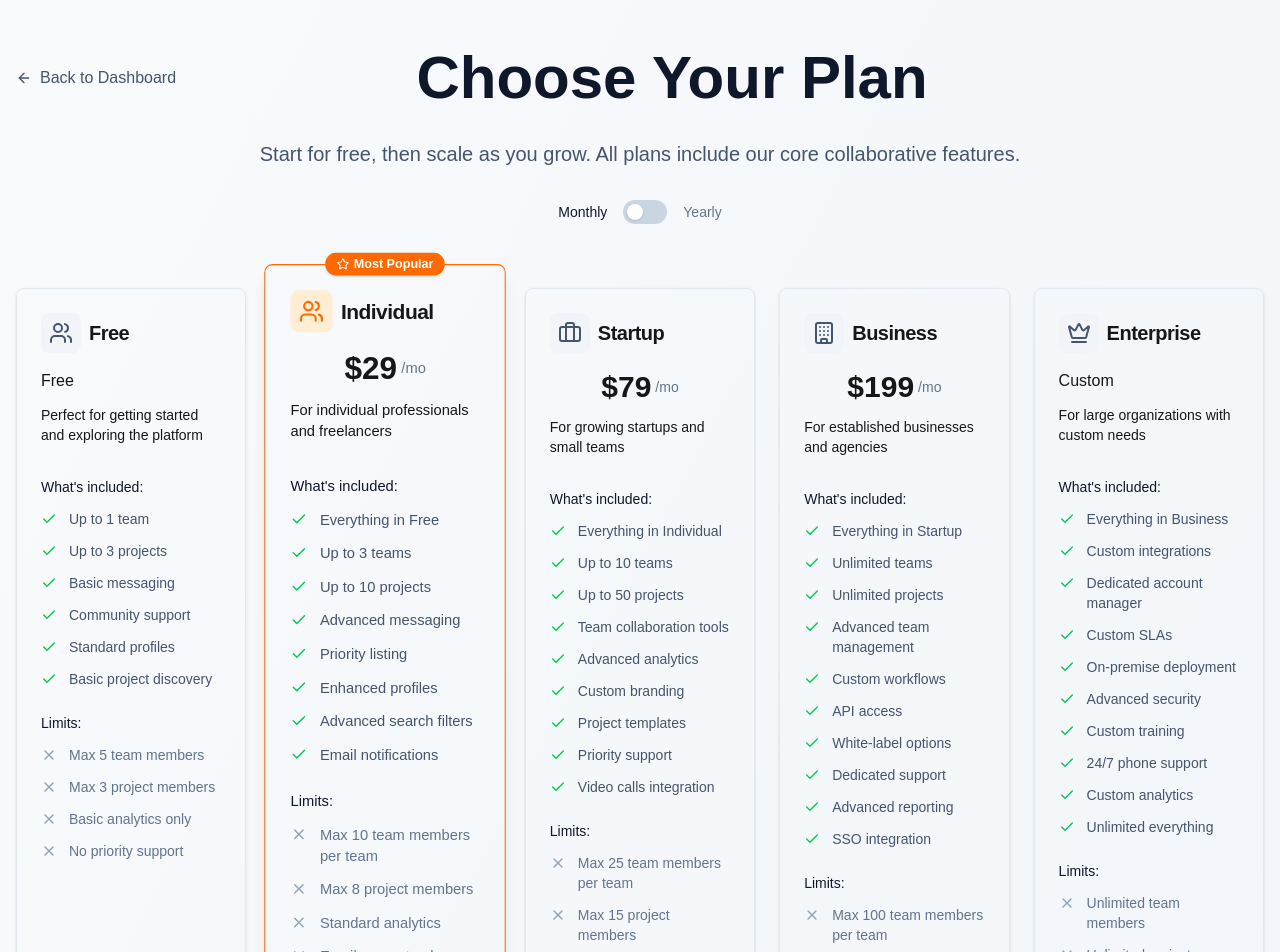
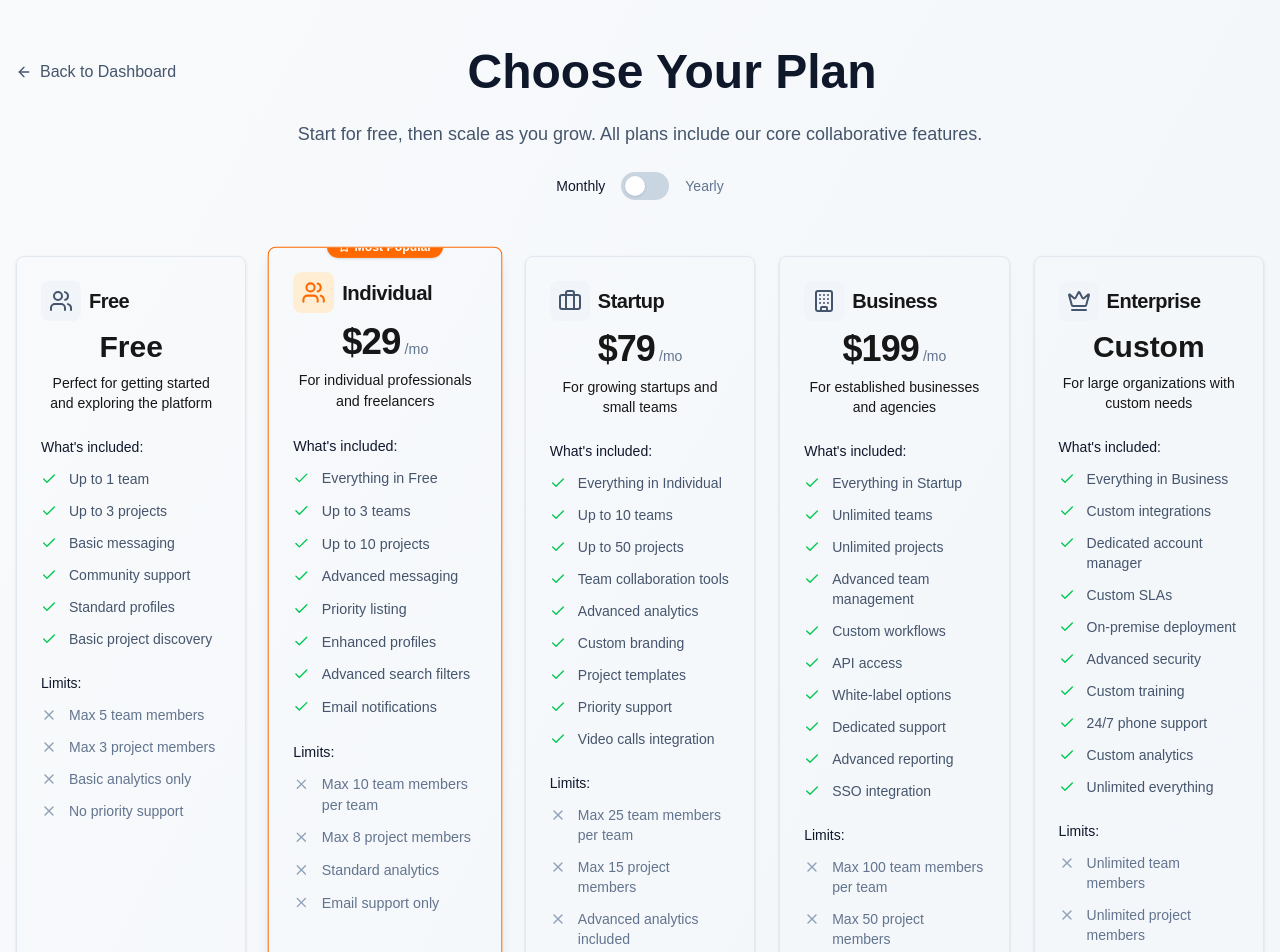
Before and after one commit to ranjeethap/FORGE, a Next.js app: page /pricing in a window 1280 px wide. Shown: the top 952 px of the page. Built offline with nearby package versions, Linux system fonts and the light colour scheme.

Commit message:
Polish pricing page: equal-height cards, centered toggle, refined price typography, footer background, aligned buttons

```diff
--- a/src/app/pricing/page.tsx
+++ b/src/app/pricing/page.tsx
@@ -172,23 +172,31 @@ export default function PricingPage() {
   const [billingCycle, setBillingCycle] = useState<'monthly' | 'yearly'>('monthly');
 
   const getPrice = (price: number | null) => {
-    if (price === null) return 'Custom';
-    if (price === 0) return 'Free';
+    if (price === null) return (
+      <div className="flex items-baseline justify-center gap-1">
+        <span className="text-3xl font-bold">Custom</span>
+      </div>
+    );
+    if (price === 0) return (
+      <div className="flex items-baseline justify-center gap-1">
+        <span className="text-3xl font-bold">Free</span>
+      </div>
+    );
 
     if (billingCycle === 'yearly') {
       const yearlyPrice = Math.floor(price * 0.8);
       return (
-        <div className="flex items-center justify-center gap-2">
+        <div className="flex items-baseline justify-center gap-2">
           <span className="text-lg line-through text-slate-400">${price}</span>
-          <span className="text-3xl font-bold">${yearlyPrice}</span>
+          <span className="text-4xl font-extrabold tracking-tight">${yearlyPrice}</span>
           <span className="text-sm text-slate-500">/mo</span>
         </div>
       );
     }
 
     return (
-      <div className="flex items-center justify-center gap-1">
-        <span className="text-3xl font-bold">${price}</span>
+      <div className="flex items-baseline justify-center gap-1">
+        <span className="text-4xl font-extrabold tracking-tight">${price}</span>
         <span className="text-sm text-slate-500">/mo</span>
       </div>
     );
@@ -218,8 +226,8 @@ export default function PricingPage() {
     <div className="min-h-screen bg-gradient-to-br from-slate-50 to-slate-100 dark:from-slate-900 dark:to-slate-800 py-12">
       <div className="container max-w-7xl mx-auto px-4">
         {/* Header */}
-        <div className="mb-16">
-          <div className="flex items-center justify-between mb-8">
+        <div className="mb-14">
+          <div className="flex items-center justify-between mb-6">
             <a
               href="/dashboard"
               className="flex items-center gap-2 text-slate-600 hover:text-slate-900 dark:text-slate-400 dark:hover:text-slate-100 transition-colors"
@@ -227,13 +235,13 @@ export default function PricingPage() {
               <ArrowLeft className="h-4 w-4" />
               Back to Dashboard
             </a>
-            <h1 className="text-4xl md:text-6xl font-bold text-slate-900 dark:text-slate-100">
+            <h1 className="text-4xl md:text-5xl font-bold text-slate-900 dark:text-slate-100">
               Choose Your Plan
             </h1>
-            <div className="w-24" /> {/* Spacer for centering */}
+            <div className="w-24" />
           </div>
 
-          <p className="text-xl text-slate-600 dark:text-slate-400 mb-8 text-center max-w-3xl mx-auto">
+          <p className="text-lg text-slate-600 dark:text-slate-400 mb-6 text-center max-w-3xl mx-auto">
             Start for free, then scale as you grow. All plans include our core collaborative features.
           </p>
 
@@ -244,12 +252,12 @@ export default function PricingPage() {
             </span>
             <button
               onClick={() => setBillingCycle(billingCycle === 'monthly' ? 'yearly' : 'monthly')}
-              className={`relative inline-flex h-6 w-11 items-center rounded-full transition-colors focus:outline-none focus:ring-2 focus:ring-orange-500 focus:ring-offset-2 ${
+              className={`relative inline-flex h-7 w-12 items-center rounded-full transition-colors focus:outline-none focus:ring-2 focus:ring-orange-500 focus:ring-offset-2 ${
                 billingCycle === 'yearly' ? 'bg-orange-500' : 'bg-slate-300 dark:bg-slate-600'
               }`}
             >
               <span
-                className={`inline-block h-4 w-4 transform rounded-full bg-white shadow-sm transition-transform ${
+                className={`inline-block h-5 w-5 transform rounded-full bg-white shadow-sm transition-transform ${
                   billingCycle === 'yearly' ? 'translate-x-6' : 'translate-x-1'
                 }`}
               />
@@ -266,21 +274,21 @@ export default function PricingPage() {
         </div>
 
         {/* Pricing Cards */}
-        <div className="grid grid-cols-1 md:grid-cols-2 lg:grid-cols-3 xl:grid-cols-5 gap-6 mb-16">
+        <div className="grid grid-cols-1 md:grid-cols-2 lg:grid-cols-3 xl:grid-cols-5 gap-6 mb-16 items-stretch">
           {pricingTiers.map((tier) => {
             const IconComponent = tier.icon;
 
             return (
               <Card
                 key={tier.tier}
-                className={`relative flex flex-col ${
+                className={`relative h-full flex flex-col overflow-hidden ${
                   tier.popular
-                    ? 'border-orange-500 shadow-lg scale-105 z-10'
+                    ? 'border-orange-500 shadow-lg scale-[1.02] z-10'
                     : 'border-slate-200 dark:border-slate-700'
                 } transition-all duration-200 hover:shadow-lg`}
               >
                 {tier.popular && (
-                  <div className="absolute -top-3 left-1/2 transform -translate-x-1/2">
+                  <div className="absolute -top-3 left-1/2 -translate-x-1/2">
                     <Badge className="bg-orange-500 text-white shadow-sm">
                       <Star className="h-3 w-3 mr-1" />
                       Most Popular
@@ -288,20 +296,18 @@ export default function PricingPage() {
                   </div>
                 )}
 
-                <CardHeader className="flex-grow-0">
-                  <div className="flex items-center gap-2 mb-4">
+                <CardHeader className="pb-2">
+                  <div className="flex items-center gap-2 mb-2">
                     <div className={`p-2 rounded-lg ${tier.popular ? 'bg-orange-100' : 'bg-slate-100 dark:bg-slate-800'}`}>
                       <IconComponent className={`h-6 w-6 ${tier.popular ? 'text-orange-500' : 'text-slate-600 dark:text-slate-400'}`} />
                     </div>
                     <CardTitle className="text-xl">{tier.name}</CardTitle>
                   </div>
-                  <div className="mb-3">
-                    {getPrice(tier.price)}
-                  </div>
-                  <CardDescription className="min-h-[48px]">{tier.description}</CardDescription>
+                  <div className="mb-2">{getPrice(tier.price)}</div>
+                  <CardDescription className="min-h-[48px] text-center">{tier.description}</CardDescription>
                 </CardHeader>
 
-                <CardContent className="space-y-6 flex-grow">
+                <CardContent className="space-y-6 flex-1 pt-2">
                   {/* Included Features */}
                   <div>
                     <h4 className="font-medium text-sm text-slate-900 dark:text-slate-100 mb-3">
@@ -320,9 +326,7 @@ export default function PricingPage() {
                   {/* Limits */}
                   {tier.features.limits.length > 0 && (
                     <div>
-                      <h4 className="font-medium text-sm text-slate-900 dark:text-slate-100 mb-3">
-                        Limits:
-                      </h4>
+                      <h4 className="font-medium text-sm text-slate-900 dark:text-slate-100 mb-3">Limits:</h4>
                       <ul className="space-y-3">
                         {tier.features.limits.map((limit, index) => (
                           <li key={index} className="flex items-start gap-3 text-sm">
@@ -335,7 +339,7 @@ export default function PricingPage() {
                   )}
                 </CardContent>
 
-                <CardFooter className="pt-6">
+                <CardFooter className="pt-4 mt-auto bg-slate-50/50 dark:bg-slate-900/20 border-t border-slate-100 dark:border-slate-800">
                   <div className="flex flex-col gap-3 w-full">
                     <Button
                       className={`w-full py-6 text-base font-medium ${
@@ -348,13 +352,17 @@ export default function PricingPage() {
                       {tier.cta}
                     </Button>
                     {['INDIVIDUAL','STARTUP','BUSINESS'].includes(tier.tier) && (
-                      <Button variant="outline" className="w-full py-6" onClick={() => {
-                        const email = localStorage.getItem('userEmail') || '';
-                        const firstName = localStorage.getItem('userFirstName') || '';
-                        const lastName = localStorage.getItem('userLastName') || '';
-                        const qs = new URLSearchParams({ plan: tier.tier, email, firstName, lastName, billingCycle, trial: '1' });
-                        window.location.href = `/checkout?${qs.toString()}`;
-                      }}>
+                      <Button
+                        variant="outline"
+                        className="w-full py-6 border-slate-300 dark:border-slate-700"
+                        onClick={() => {
+                          const email = localStorage.getItem('userEmail') || '';
+                          const firstName = localStorage.getItem('userFirstName') || '';
+                          const lastName = localStorage.getItem('userLastName') || '';
+                          const qs = new URLSearchParams({ plan: tier.tier, email, firstName, lastName, billingCycle, trial: '1' });
+                          window.location.href = `/checkout?${qs.toString()}`;
+                        }}
+                      >
                         Start 14-day Free Trial
                       </Button>
                     )}
```
